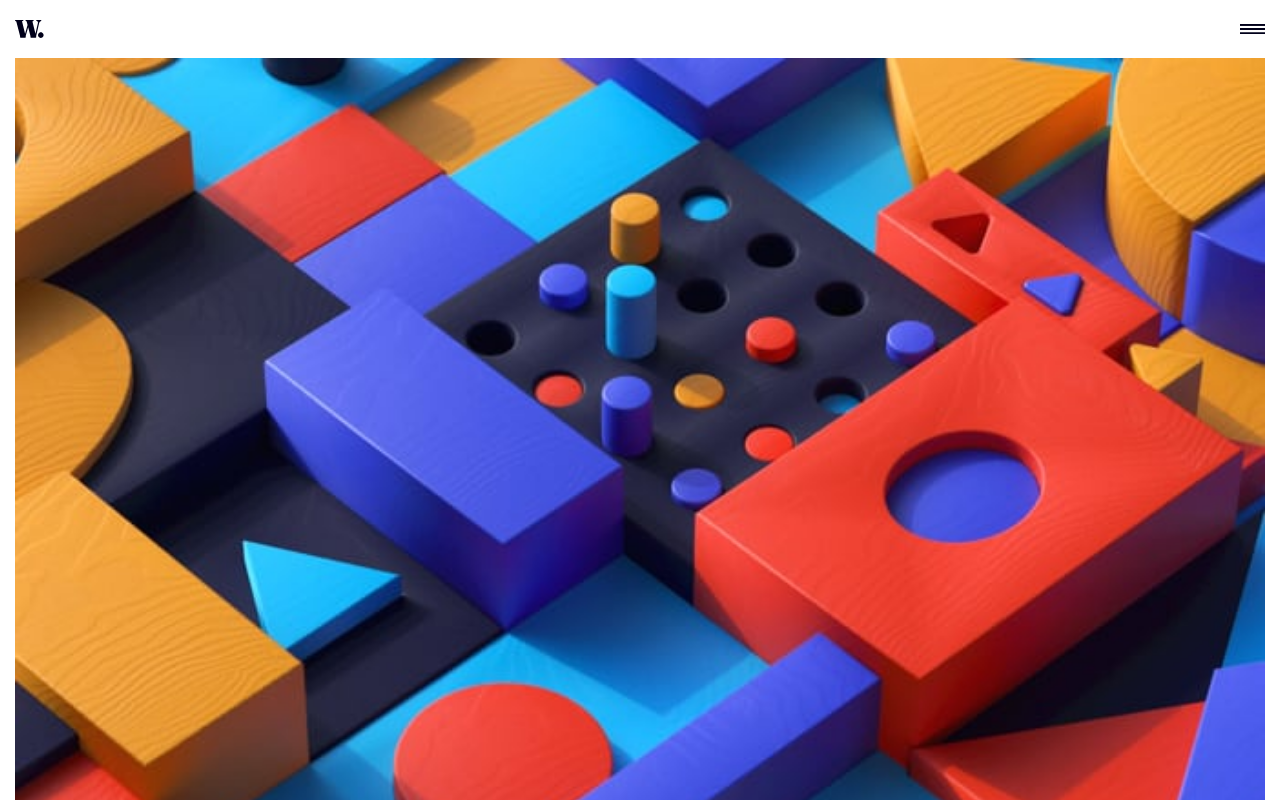
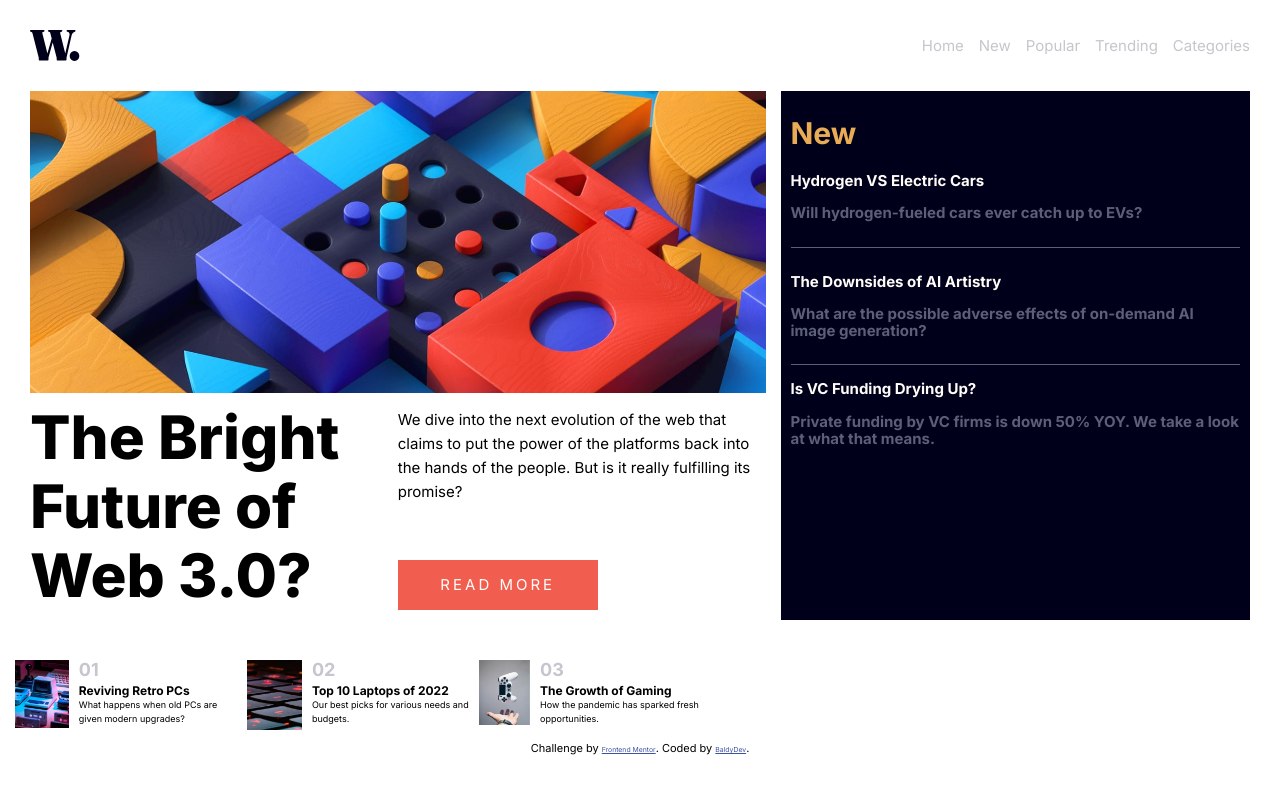
Before and after one commit to javilujan2/news-homepage-mains-FrontendMentor, a website: page index.html in a window 1280 px wide. Shown: the top 800 px of the page. Drawn offline with nearby package versions, Linux system fonts and the light colour scheme.

Commit message:
add web media-queries, for header, and main card

```diff
--- a/index.html
+++ b/index.html
@@ -31,13 +31,16 @@
         </div>
 
         <div class="desktop-header">
-              <img src="./assets/images/icon-menu-close.svg" alt="cross close menu">
 
-          <a href="#">Home</a>
-          <a href="#">New</a>
-          <a href="#">Popular</a>
-          <a href="#">Trending</a>
-          <a href="#">Categories</a>
+          <img class="logo-icon" src="./assets/images/logo.svg" alt="principal image on desktop">
+
+          <div class="header-button">
+            <a href="#">Home</a>
+            <a href="#">New</a>
+            <a href="#">Popular</a>
+            <a href="#">Trending</a>
+            <a href="#">Categories</a>
+          </div>
       </div>
     </header>
 
@@ -46,7 +49,8 @@
       <div class="main-card">
 
         <div class="first-card">
-            <img src="./assets/images/image-web-3-mobile.jpg" alt="Logo image">
+            <img class="mobile-img" src="./assets/images/image-web-3-mobile.jpg" alt="Logo image">
+            <img class="desktop-img" src="./assets/images/image-web-3-desktop.jpg" alt="cross close menu">
 
           <h1>The Bright Future of Web 3.0?</h1>
 
@@ -59,17 +63,17 @@
         <div class="black-pages-card">
           <h2>New</h2>
 
-          <div class="black-card-one">
+          <div class="black-card-one black-card">
             <h3>Hydrogen VS Electric Cars</h3>
             <p>Will hydrogen-fueled cars ever catch up to EVs?</p>
           </div>
 
-          <div class="black-card-two">
+          <div class="black-card-two black-card">
             <h3>The Downsides of AI Artistry</h3>
             <p>What are the possible adverse effects of on-demand AI image generation?</p>
           </div>
 
-          <div class="black-card-three">
+          <div class="black-card-three black-card">
             <h3>Is VC Funding Drying Up?</h3>
             <p>  Private funding by VC firms is down 50% YOY. We take a look at what that means.</p>
           </div>
--- a/styles.css
+++ b/styles.css
@@ -43,8 +43,12 @@ body {
     flex-direction: column;
 }
 
-.main-card .first-card img {
+.main-card .first-card .mobile.img {
     width: 100%;
+}
+
+.main-card .first-card .desktop-img {
+    display: none;
 }
 
 .main-card .first-card h1 {
@@ -168,11 +172,110 @@ body {
 footer {
     margin-bottom: 1rem;
 }
-/* footer {
-    position: absolute;
-    display: block;
-    width: 100%;
-    height: 1rem;
-    bottom: 0;
-    left: 0;
-} */
+
+
+@media (min-width: 768px) {
+
+
+    .mobile-header {
+        display: none;
+    }
+
+    .desktop-header {
+        display: flex;
+        flex-direction: row;
+        justify-content: space-between;
+        align-items: center;
+        max-width: 1220px;
+        margin: 0 auto;
+        padding: 3rem 1.5rem;
+    }
+
+    .desktop-header .logo-icon {
+        width: 5rem;
+    }
+
+    .desktop-header .header-button {
+        display: flex;
+        flex-direction: row;
+
+    }
+
+    .desktop-header .header-button a {
+        display: flex;
+        color: hsl(233, 8%, 79%);
+        font-size: 1.5rem;
+        font-weight: 400;
+        text-decoration: none;
+        padding-left: 1.5rem;
+    }
+
+    .mobile-img {
+        display: none;
+    }
+
+    .main-card {
+        display: flex;
+        flex-direction: row;
+        max-width: 1220px;
+        margin: 0 auto;
+        padding: 0 1.5rem;
+    }
+
+    .main-card .first-card{
+        display: grid;
+        grid-template-columns: 1fr 1fr;
+        grid-template-rows: repeat(2, auto);
+        padding-right: 1.5rem;
+        width: 80%;
+    }
+
+    .main-card .first-card .desktop-img {
+        display: grid;
+        grid-column: 1 / 3;
+        grid-row: 1 / 2;
+        width: 100%;
+    }
+
+    .main-card .first-card h1 {
+        grid-column: 1 / 2;
+        grid-row: 2 / 3;
+        height: auto;
+        font-size: 6rem;
+    }
+
+    .main-card .first-card p {
+        grid-column: 2 / 3;
+        grid-row: 2 / 3;
+        height: 100%;
+        font-size: 1.5rem;
+        margin-top: 1.5rem;
+    }
+
+    .main-card .first-card a {
+        height: 5rem;
+        width: 20rem;
+        margin-top: -6rem;
+        grid-column: 2;
+        grid-row: 3;
+        font-size: 1.5rem;
+    }
+
+    .main-card .black-pages-card {
+        display: flex;
+        flex-direction: column;
+        margin: 0;
+    }
+
+    .main-card .black-pages-card h2 {
+        font-size: 3rem;
+    }
+
+    .main-card .black-pages-card .black-card h3 {
+        font-size: 1.5rem;
+    }
+
+    .main-card .black-pages-card .black-card p {
+        font-size: 1.5rem;
+    }
+}
```
